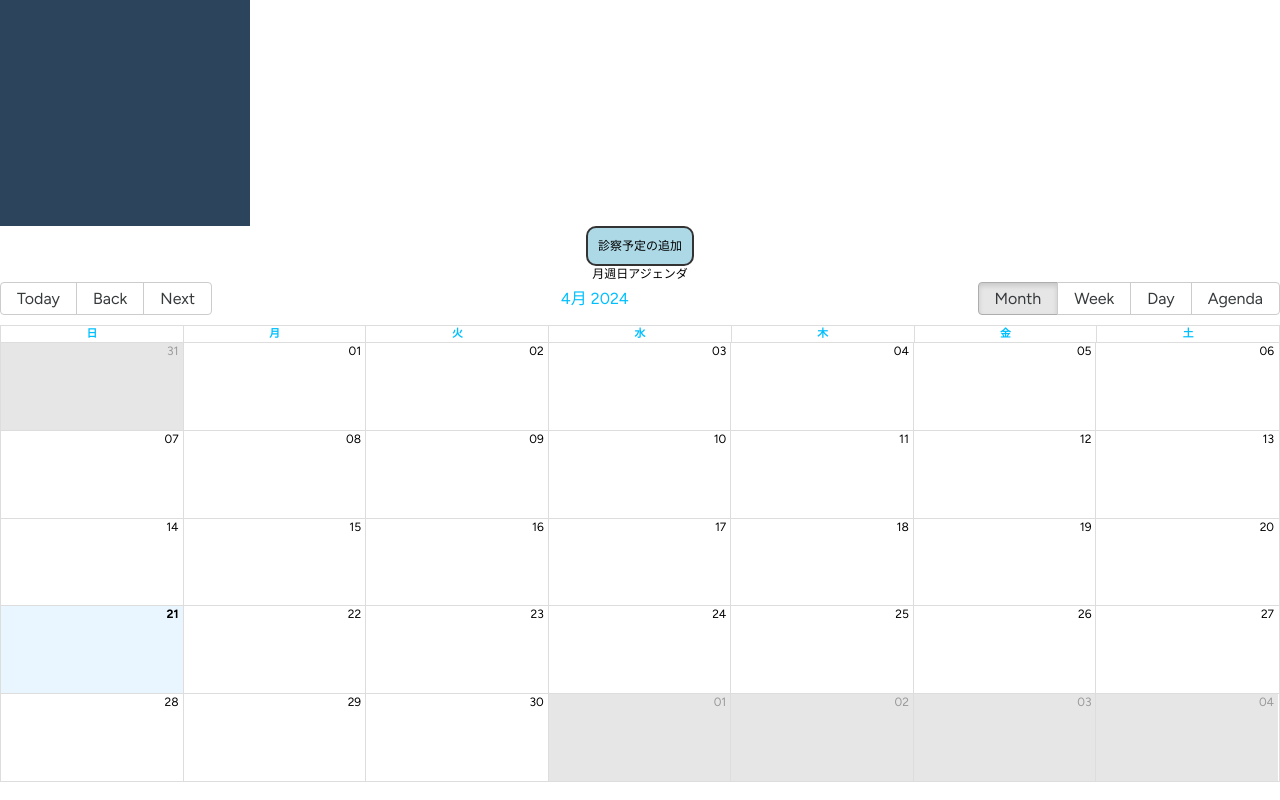
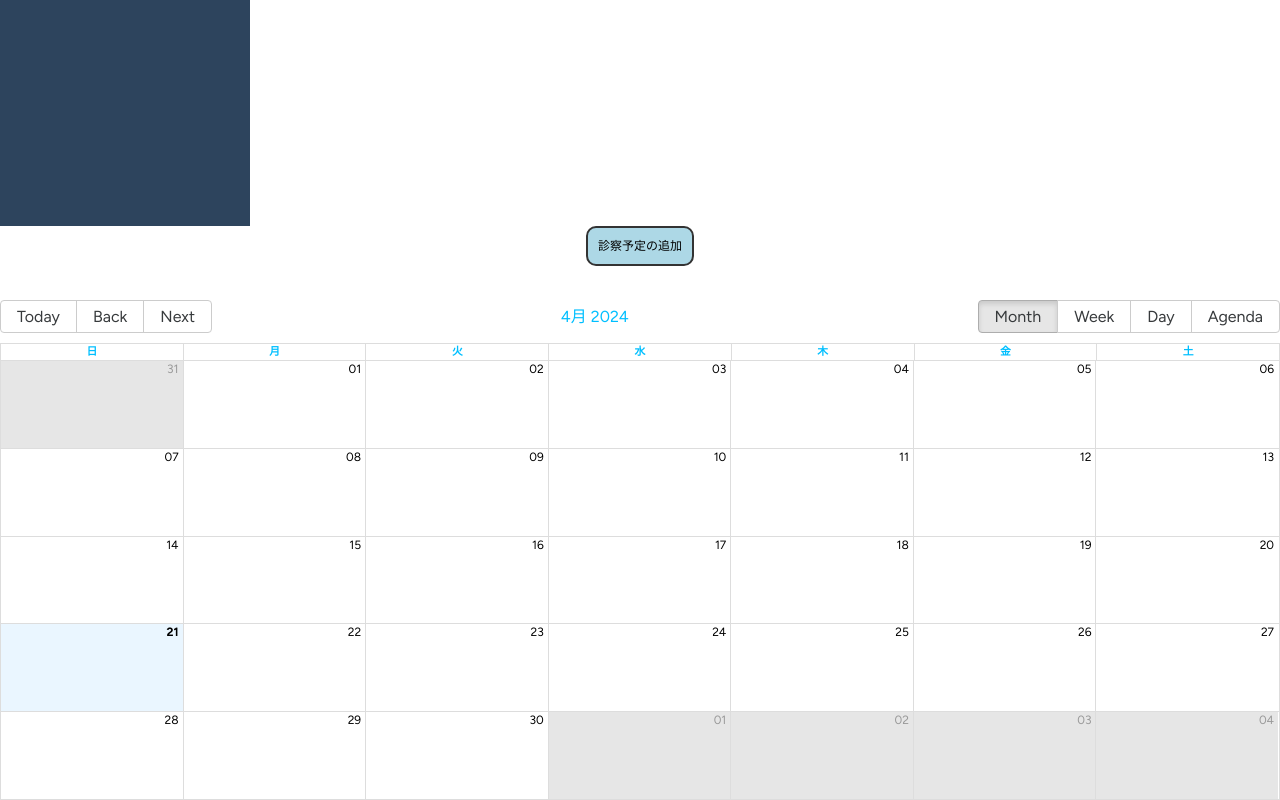
Before and after one commit to tomizawakenshin/hackson_team20, a Next.js app: page /calendar in a window 1280 px wide. Shown: the part 774-1574 px from the top of the page. Built offline with nearby package versions, Linux system fonts and the light colour scheme; no server answers.

Commit message:
月週日アジェンダボタンの修正

```diff
--- a/app/calendar/CalendarComponent.tsx
+++ b/app/calendar/CalendarComponent.tsx
@@ -1,5 +1,5 @@
 import React, { useState, useEffect, ChangeEvent, FormEvent } from 'react';
-import { Calendar, momentLocalizer } from 'react-big-calendar';
+import { Calendar, momentLocalizer, Views } from 'react-big-calendar';
 import moment from 'moment';
 import 'moment/locale/ja';
 import { collection, query, getDocs, doc, getDoc, addDoc, updateDoc, deleteDoc } from 'firebase/firestore';
@@ -8,6 +8,7 @@ import { useAuthState } from 'react-firebase-hooks/auth';
 import 'react-big-calendar/lib/css/react-big-calendar.css';
 import Modal from './Modal';
 import styles from './calendar.module.css'
+import { event } from 'firebase-functions/v1/analytics';
 
 const localizer = momentLocalizer(moment);
 
@@ -247,10 +248,10 @@ const CalendarComponent: React.FC = () => {
             {/* カレンダー画面 */}
             {fetchError && <p>{fetchError}</p>}
             <div className={styles.calendar}>
-                <button onClick={() => handleViewChange('month')}>月</button>
-                <button onClick={() => handleViewChange('week')}>週</button>
-                <button onClick={() => handleViewChange('day')}>日</button>
-                <button onClick={() => handleViewChange('agenda')}>アジェンダ</button>
+                <button onClick={() => handleViewChange('month')} style={{position:'relative',right:'-411px',top:'33px',width:'80px',height:'30px'}}></button>
+                <button onClick={() => handleViewChange('week')} style={{position:'relative',right:'-411px',top:'33px',width:'73px',height:'30px'}}></button>
+                <button onClick={() => handleViewChange('day')} style={{position:'relative',right:'-411px',top:'33px',width:'60px',height:'30px'}}></button>
+                <button onClick={() => handleViewChange('agenda')} style={{position:'relative',right:'-411px',top:'33px',width:'90px',height:'30px'}}></button>
                 <Calendar
                     localizer={localizer}
                     events={loading || error ? [] : events}
```
